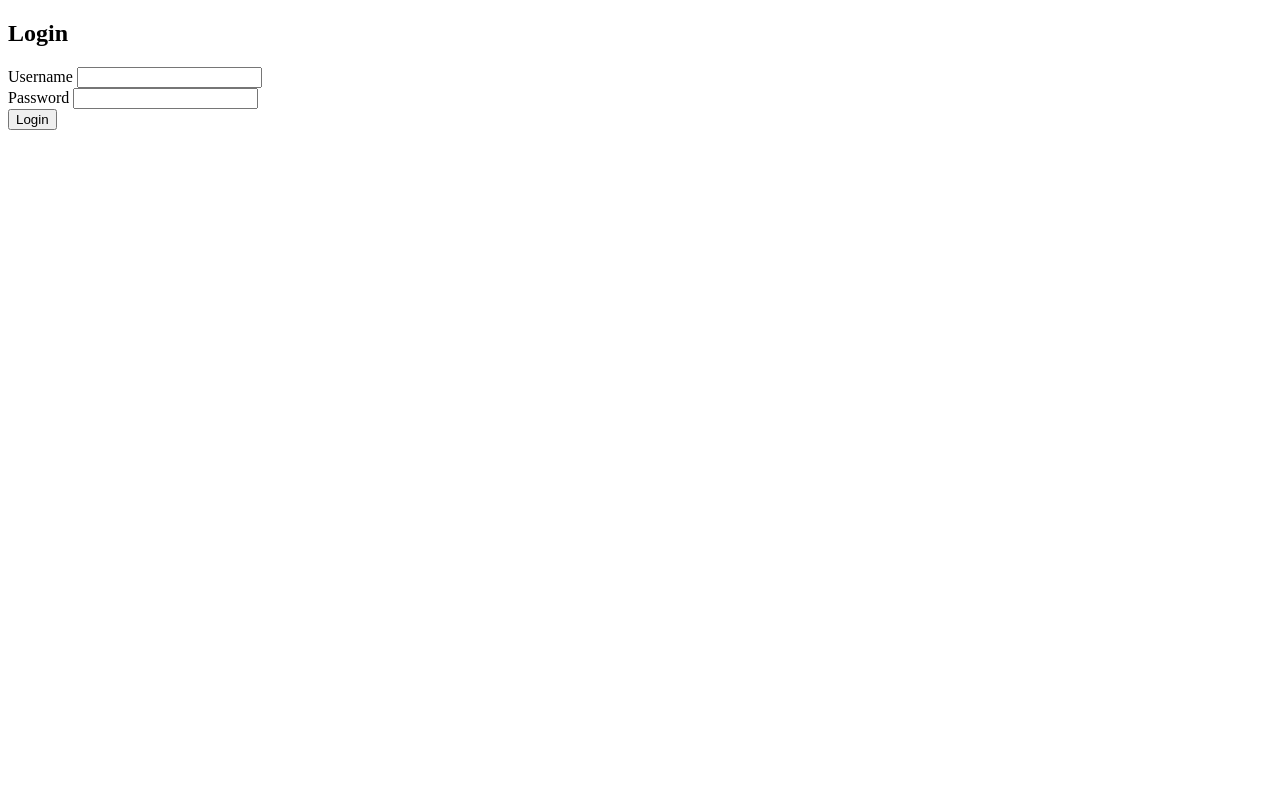
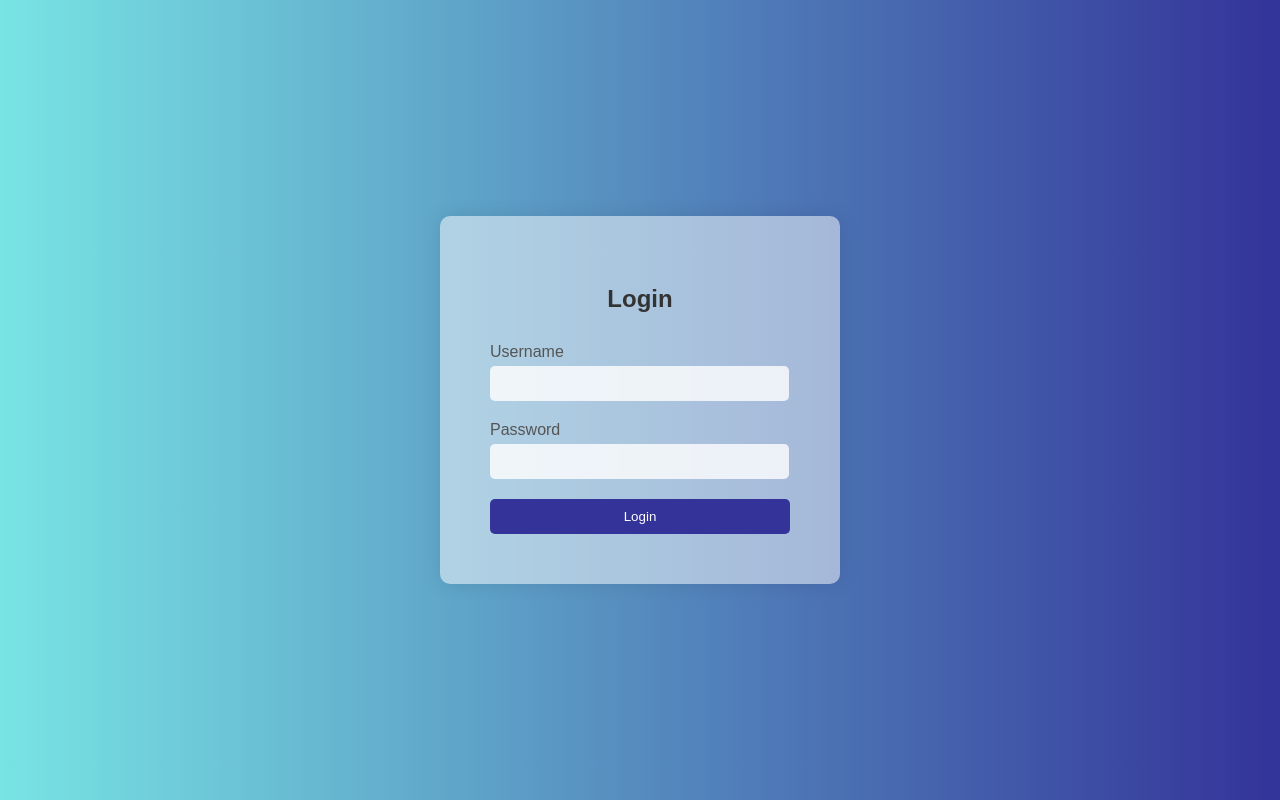
Before and after one commit to baibhavsagar/login-html-css, a plain HTML site: page index.html in a window 1280 px wide. Drawn offline with Linux system fonts and the light colour scheme; the site is published under a folder, as on GitHub Pages, so addresses that start at the root find nothing.

Commit message:
Update index.html

```diff
--- a/index.html
+++ b/index.html
@@ -4,7 +4,7 @@
   <meta charset="UTF-8">
   <meta name="viewport" content="width=device-width, initial-scale=1.0">
   <title>Login Page</title>
-  <link rel="stylesheet" href="/asset/style.css">
+  <link rel="stylesheet" href="asset/style.css">
 </head>
 <body>
   <div class="container">
```
